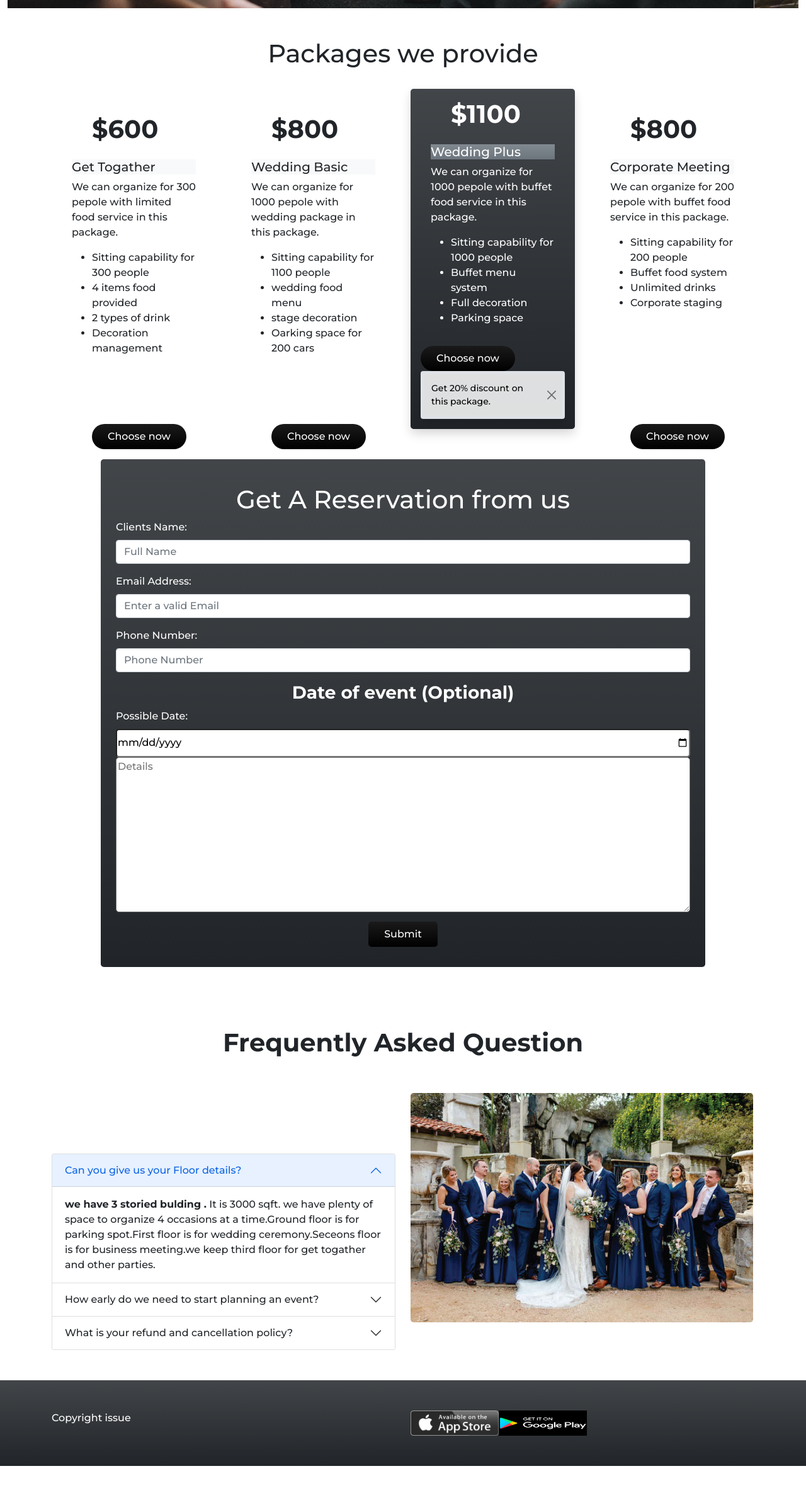
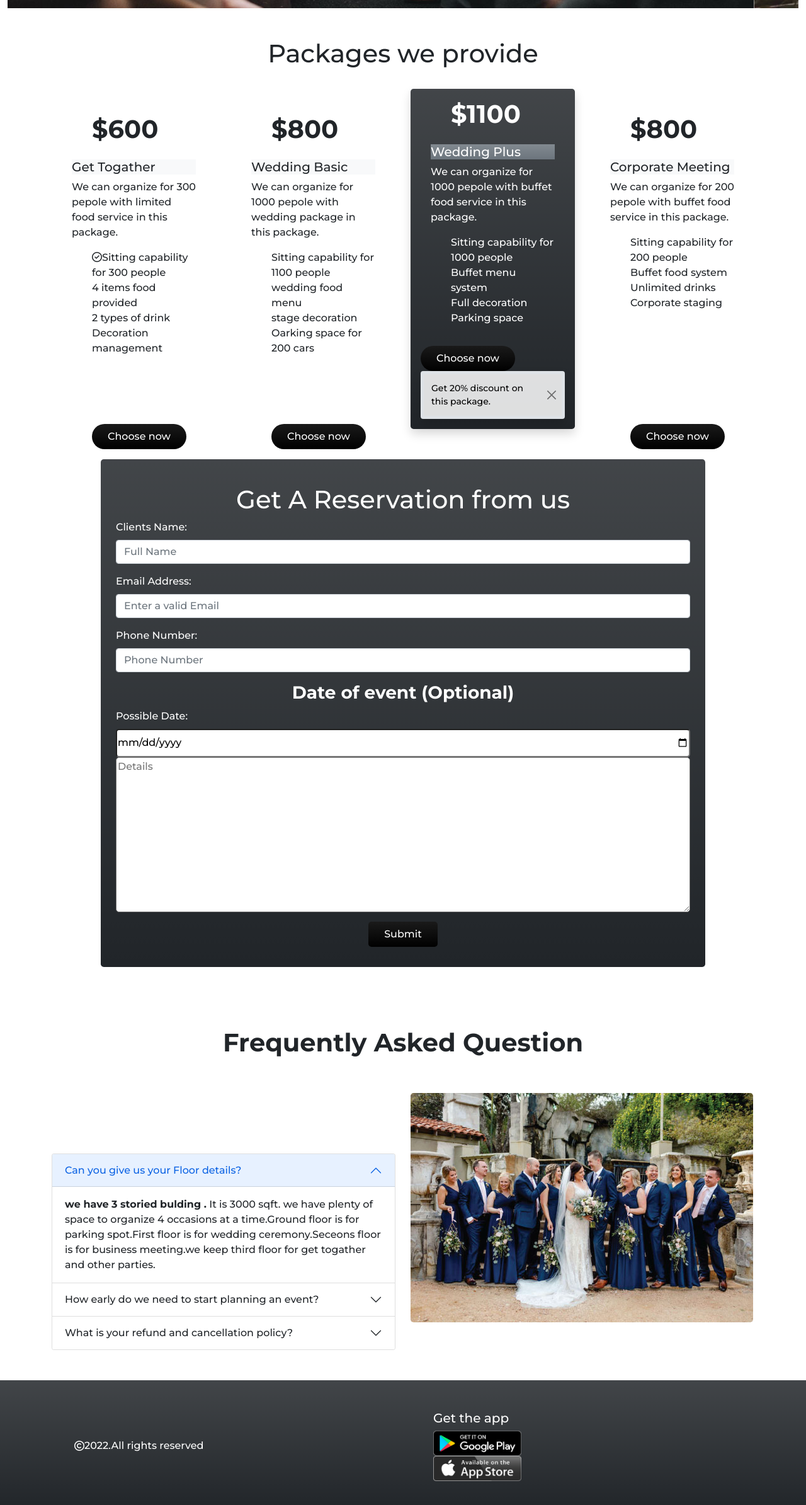
Before and after one commit to Mehedihasan17/orion-party, a plain HTML site: page index.html in a window 1280 px wide. Shown: the part 584-2973 px from the top of the page at 63% size. Before the commit the page ends 2911 px from the top, so only its background shows below. Drawn offline with nearby package versions, Linux system fonts and the light colour scheme.

Commit message:
images changed

```diff
--- a/css/style.css
+++ b/css/style.css
@@ -31,3 +31,10 @@ body{
     height:40px;
     width:140px;
 }
+ul li{
+    list-style: none;
+}
+.opinion{
+    height: 100px;
+    width:100px;
+}
--- a/index.html
+++ b/index.html
@@ -15,6 +15,8 @@
     <link rel="stylesheet" href="css/style.css">
     <!-- favicon  -->
     <link rel="shortcut icon" href="favicon.ico" type="image/x-icon">
+    <!-- font awesome  -->
+    <script src="https://kit.fontawesome.com/81712aecca.js" crossorigin="anonymous"></script>
 </head>
 
 <body>
@@ -122,7 +124,7 @@
                                 this
                                 package.</p>
                             <ul>
-                                <li>Sitting capability for 300 people</li>
+                                <li><i class="far fa-check-circle"></i>Sitting capability for 300 people</li>
                                 <li>4 items food provided</li>
                                 <li>2 types of drink</li>
                                 <li>Decoration management</li>
@@ -307,18 +309,28 @@
             </div>
             </div>
         </section>
+
     </main>
-    <footer class="mt-5 p-5 container-fluid bg-dark bg-gradient text-white">
+    <footer class="mt-5 p-5 container-fluid bg-dark bg-gradient text-white ">
         <section class="container">
-            <div class="row row-cols-2 ">
-                <div class="col">Copyright issue</div>
-                <div class="col resize d-flex direction-column ">
-                    <a href="https://podcasts.apple.com/?ign-itscg=10000&ign-itsct=pod-ovp-podcasts-apl-ann-21_1019"><img
-                            src="images/apple-app.png" alt=""></a>
+            <div class="row row-cols-2  ">
+                <div class="col d-flex align-items-center ps-5"><i class="far fa-copyright"></i>2022.All rights reserved
                 </div>
-                <div class="col resize">
-                    <a href="https://play.google.com/store/apps/details?id=com.facebook.lite&hl=en&gl=US"> <img
-                            class="resize" src="images/google-play.png" alt=""></a>
+
+                <div class=" d-flex flex-column-reverse ps-5 ">
+
+                    <div class="col resize  ">
+                        <a
+                            href="https://podcasts.apple.com/?ign-itscg=10000&ign-itsct=pod-ovp-podcasts-apl-ann-21_1019"><img
+                                src="images/apple-app.png" alt=""></a>
+                    </div>
+                    <div class="col resize">
+                        <a href="https://play.google.com/store/apps/details?id=com.facebook.lite&hl=en&gl=US"> <img
+                                class="resize" src="google.png" alt=""></a>
+                    </div>
+                    <div class="col">
+                        <H5>Get the app</H5>
+                    </div>
                 </div>
 
             </div>
```
Also changed, not shown: google.png (added), 1 other file.
